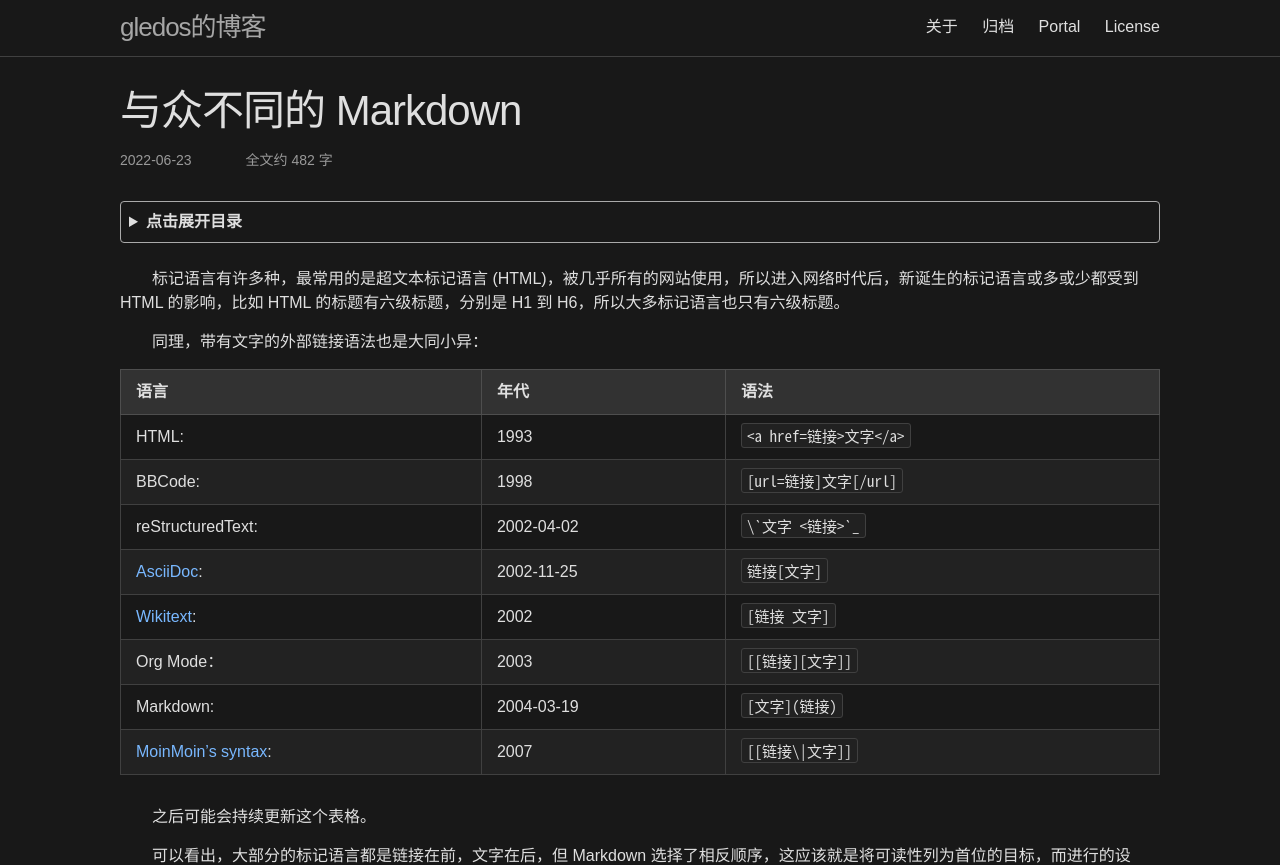
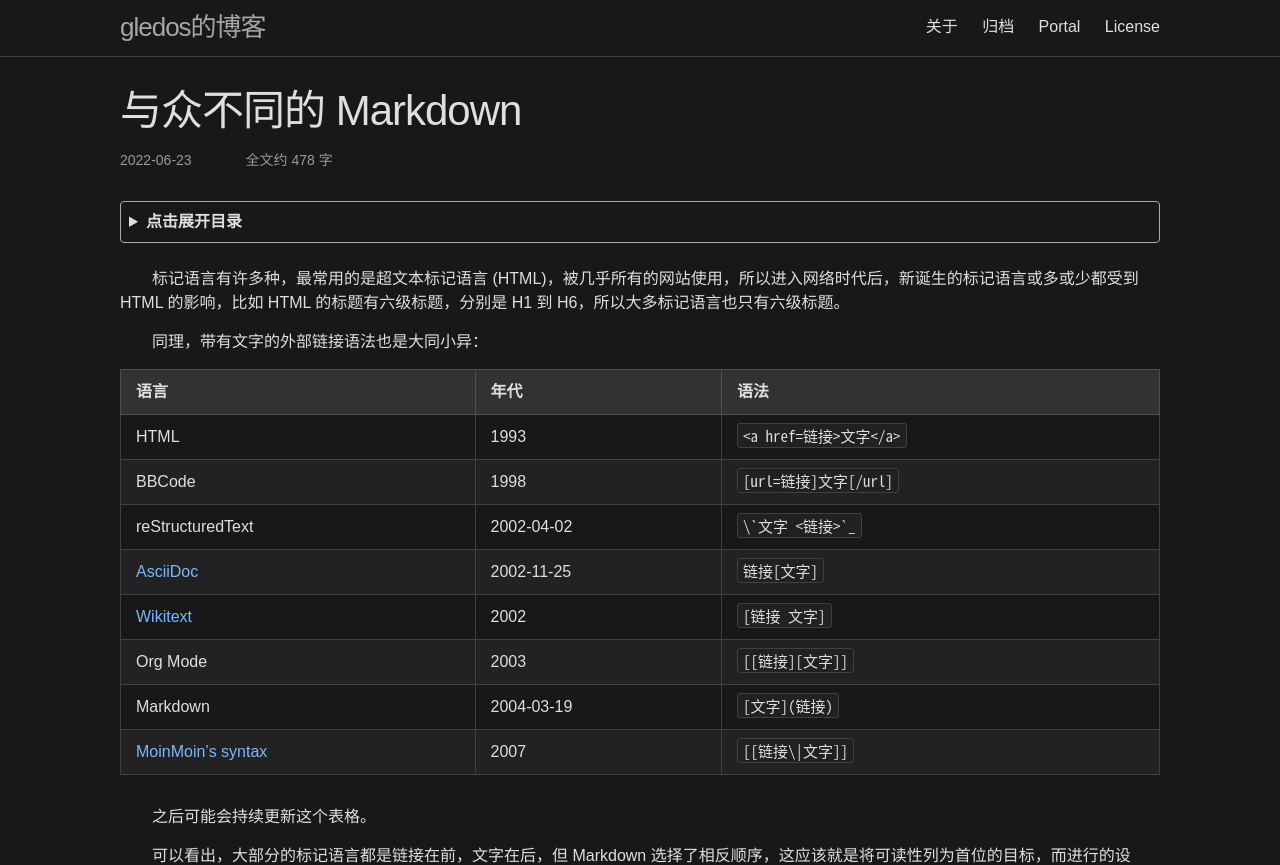
Before and after one commit to gledos/gledos.github.io, a Jekyll site: the page built from _posts/2022-06-23-specially-markdown.markdown, in a window 1280 px wide. Shown: the top 865 px of the page. Built offline with Jekyll 4.4.1, drawn with Linux system fonts in a browser that asks for light colours.

Commit message:
修复疏漏

````diff
--- a/_posts/2022-06-23-specially-markdown.markdown
+++ b/_posts/2022-06-23-specially-markdown.markdown
@@ -17,16 +17,16 @@ file-name: 2022-06-22-specially-markdown.markdown
 
 同理，带有文字的外部链接语法也是大同小异：
 
-| 语言                   | 年代       | 语法                    |
-| ---------------------- | ---------- | ----------------------- |
-| HTML:                  | 1993       | `<a href=链接>文字</a>` |
-| BBCode:                | 1998       | `[url=链接]文字[/url]`  |
-| reStructuredText:      | 2002-04-02 | ```\`文字 <链接>`_```   |
-| [AsciiDoc][]:          | 2002-11-25 | `链接[文字]`            |
-| [Wikitext][]:          | 2002       | `[链接 文字]`           |
-| Org Mode：             | 2003       | `[[链接][文字]]`        |
-| Markdown:              | 2004-03-19 | `[文字](链接)`          |
-| [MoinMoin's syntax][]: | 2007       | `[[链接\|文字]]`        |
+| 语言                  | 年代       | 语法                    |
+| --------------------- | ---------- | ----------------------- |
+| HTML                  | 1993       | `<a href=链接>文字</a>` |
+| BBCode                | 1998       | `[url=链接]文字[/url]`  |
+| reStructuredText      | 2002-04-02 | ```\`文字 <链接>`_```   |
+| [AsciiDoc][]          | 2002-11-25 | `链接[文字]`            |
+| [Wikitext][]          | 2002       | `[链接 文字]`           |
+| Org Mode              | 2003       | `[[链接][文字]]`        |
+| Markdown              | 2004-03-19 | `[文字](链接)`          |
+| [MoinMoin's syntax][] | 2007       | `[[链接\|文字]]`        |
 
 之后可能会持续更新这个表格。
 
````
